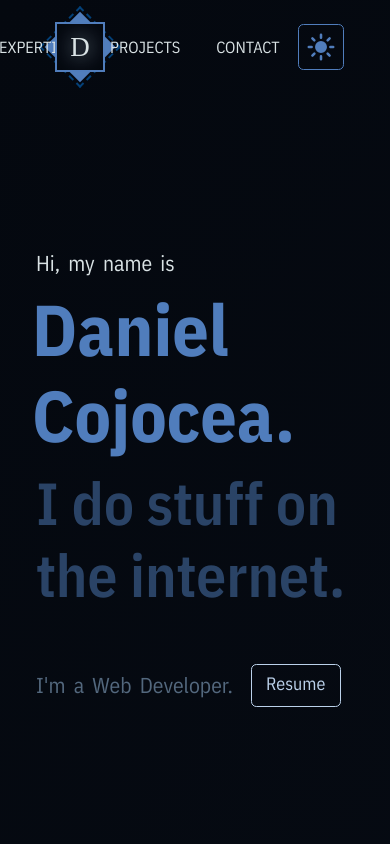
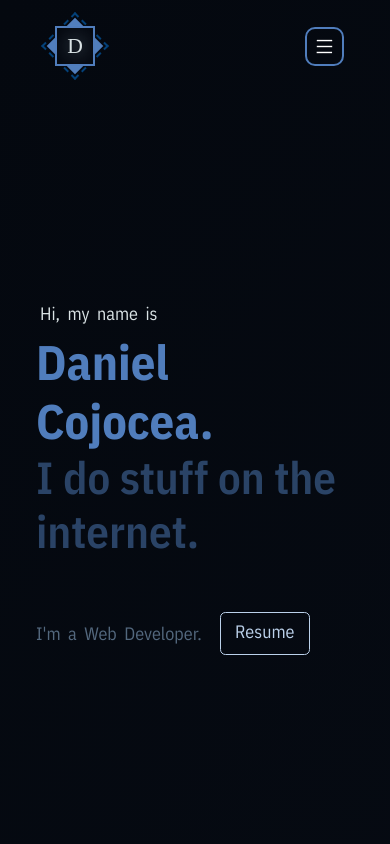
Before and after one commit to danielcj2/portfolio-v1, a React (Create React App) app: page / in a window 390 px wide. Shown: the top 844 px of the page. Built offline with nearby package versions, Linux system fonts and the light colour scheme; a web font is replaced by a local one.

Commit message:
mobile responsive

```diff
--- a/src/components/Contact.js
+++ b/src/components/Contact.js
@@ -1,4 +1,4 @@
-import SectionHeading from "./SectionHeading";
+// import SectionHeading from "./SectionHeading";
 import Form from './Form';
 import { IoMdMail } from "react-icons/io";
 
@@ -12,7 +12,7 @@ const Contact = () => {
           <h2>I'd love to hear from you.</h2>
           <div className="email-fill">
             <h5>Got a question, or just want to say hello?</h5>
-            <h6>EMAIL</h6>
+            <h6>CONTACT</h6>
             <a href="mailto:danielcojocea18@gmail.com" className="align-"><IoMdMail /> danielcojocea18@gmail.com</a>
           </div>
         </div>
--- a/src/components/Header.js
+++ b/src/components/Header.js
@@ -1,5 +1,5 @@
 import { IoSunny, IoMoon } from "react-icons/io5";
-import { useState } from "react";
+import { useState, useRef } from "react";
 import { HashLink } from "react-router-hash-link";
 import { scrollWidthOffset } from "./Functions";
 import { useTheme, useThemeUpdate } from "./ThemeContext";
@@ -9,6 +9,11 @@ const Header = () => {
   var [scrolled, setScrolled] = useState(false);
   const darkTheme = useTheme();
   const toggleTheme = useThemeUpdate();
+  const navRef = useRef();
+
+  const showNavBar = () => {
+    navRef.current.classList.toggle("responsive-nav")
+  }
 
   window.onscroll = function() {
     if(window.scrollY<=50){
@@ -22,11 +27,20 @@ const Header = () => {
     <header className={scrolled ? "fixed scrolled" : "fixed"}>
       <div className="header-wrapper d-flex flex-nowrap justify-content-end align-items-center">
         <div className="header-component not"><HashLink to="/#"><div className="star text-center d-flex flex-column justify-content-center">d</div></HashLink></div>
-        <div className="header-component"><HashLink to="/#about" scroll={scrollWidthOffset}>about</HashLink></div>
-        <div className="header-component"><HashLink to="/#expertise" scroll={scrollWidthOffset}>expertise</HashLink></div>
-        <div className="header-component"><HashLink to="/#projects" scroll={scrollWidthOffset}>projects</HashLink></div>
-        <div className="header-component"><HashLink to="/#contact" scroll={scrollWidthOffset}>contact</HashLink></div>
-        <div className="header-component"><div className={ darkTheme ? "theme-change-btn" : "theme-change-btn moon"} onClick={toggleTheme}>{darkTheme ? <IoSunny /> : <IoMoon />}</div></div>
+        <nav className="d-flex align-items-center" ref={navRef}>
+          <div className="header-component"><HashLink to="/#about" scroll={scrollWidthOffset} onClick={showNavBar}>about</HashLink></div>
+          <div className="header-component"><HashLink to="/#expertise" scroll={scrollWidthOffset} onClick={showNavBar}>expertise</HashLink></div>
+          <div className="header-component"><HashLink to="/#projects" scroll={scrollWidthOffset} onClick={showNavBar}>projects</HashLink></div>
+          <div className="header-component"><HashLink to="/#contact" scroll={scrollWidthOffset} onClick={showNavBar}>contact</HashLink></div>
+          <div className="header-component"><div className={ darkTheme ? "theme-change-btn" : "theme-change-btn moon"} onClick={toggleTheme}>{darkTheme ? <IoSunny /> : <IoMoon />}</div></div>
+        </nav>
+        <div className="nav-btn" onClick={showNavBar}>
+          <svg class="bars" viewBox="0 0 100 100" onclick="this.classList.toggle('active')">
+            <path class="line top" d="m 30,33 h 40 c 13.100415,0 14.380204,31.80258 6.899646,33.421777 -24.612039,5.327373 9.016154,-52.337577 -12.75751,-30.563913 l -28.284272,28.284272"></path>
+            <path class="line middle" d="m 70,50 c 0,0 -32.213436,0 -40,0 -7.786564,0 -6.428571,-4.640244 -6.428571,-8.571429 0,-5.895471 6.073743,-11.783399 12.286435,-5.570707 6.212692,6.212692 28.284272,28.284272 28.284272,28.284272"></path>
+            <path class="line bottom" d="m 69.575405,67.073826 h -40 c -13.100415,0 -14.380204,-31.80258 -6.899646,-33.421777 24.612039,-5.327373 -9.016154,52.337577 12.75751,30.563913 l 28.284272,-28.284272"></path>
+          </svg>
+        </div>
       </div>
     </header>
   )
--- a/src/css/app.css
+++ b/src/css/app.css
@@ -12,6 +12,7 @@
 
 *{
   scrollbar-width: thin;
+  scroll-behavior: smooth;
 }
 
 *::-webkit-scrollbar {
@@ -39,7 +40,7 @@ header{
   top: 0;
   left: 0;
   right: 0;
-  z-index: 100;
+  z-index: 10;
   border: solid 1px transparent;
   border-radius: 2px;
 }
@@ -57,6 +58,7 @@ header{
 
 .header-wrapper{
   width: 100%;
+  min-height: 45px;
 }
 
 .header-component{
@@ -84,9 +86,91 @@ header{
   padding: 0;
 }
 
-.header-component:first-child{
+.header-component.not:first-child{
   position: absolute;
   left: 0;
+}
+
+.nav-btn{
+  display: none;
+}
+
+@media only screen and (max-width: 800px){
+  .nav-btn{
+    display: block;
+    position: absolute;
+    border: 2px solid var(--bg-tertiary);
+    border-radius: 10px;
+  }
+
+  .bars {
+    width: 35px;
+    cursor: pointer;
+  }
+
+  .bars .line {
+    fill: none;
+    stroke: #FFFFFF;
+    stroke-width: 4;
+    stroke-linecap: square;
+    transition: stroke-dasharray 400ms,  stroke-dashoffset 400ms;
+  }
+  .bars .line.top {
+    stroke-dasharray: 40 172;
+  }
+  .bars .line.middle {
+    stroke-dasharray: 40 111;
+  }
+  .bars .line.bottom {
+    stroke-dasharray: 40 172;
+  }
+  .bars.active .top {
+    stroke-dashoffset: -132px;
+  }
+  .bars.active .middle {
+    stroke-dashoffset: -71px;
+  }
+  .bars.active .bottom {
+    stroke-dashoffset: -132px;
+  }
+
+  .scrolled:has(.responsive-nav){
+    margin-right: calc(var(--indent) + 10px);
+  }
+
+  .header-component a{
+    font-size: 1rem;
+  }
+
+  nav{
+    position: fixed;
+    top: -100vh;
+    left: 0;
+    width: 100%;
+    height: 100%;
+    display: flex;
+    flex-direction: column;
+    gap: 1rem;
+    align-items: center;
+    justify-content: center;
+    background-color: var(--bg-secondary);
+    transition: 1s;
+    transform: translateY(-100vh);
+  }
+
+  body:has(.responsive-nav){
+    overflow: hidden;
+  }
+
+  .responsive-nav{
+    transform: translateY(100vh);
+  }
+
+  .scrolled{
+    transition: none;
+    backdrop-filter: none;
+    -webkit-backdrop-filter: none;
+  }
 }
 
 .star{
@@ -191,20 +275,20 @@ header{
 .intro>h3{
   color: var(--font-primary);
   font-weight: 300;
-  font-size: 1.2rem;
+  font-size: clamp(1rem, 2.5vw, 1.2rem);
   word-spacing: 0.2rem;
 }
 
 .intro>h1{
   color: var(--bg-tertiary);
-  font-size: 4rem;
+  font-size: clamp(2.7rem, 8vw, 4rem);
   font-weight: 700;
   margin-left: -4px;
 }
 
 .intro>h2 {
   color: rgba(var(--bg-tertiary-rgb), 0.5) !important;
-  font-size: 3.3rem !important;
+  font-size: clamp(2.5rem, 7vw, 3.3rem) !important;
   font-weight: 600 !important;
 }
 
@@ -217,7 +301,7 @@ header{
   font-weight: 400;
   opacity: 0.5;
   margin: 0;
-  font-size: 1.2rem;
+  font-size: clamp(1rem, 2.5vw, 1.2rem);
   word-spacing: 0.2rem;
 }
 
@@ -346,7 +430,7 @@ a{
 
 .section>div>h2{
   color: var(--bg-tertiary);
-  font-size: 2rem;
+  font-size: clamp(1.5rem, 5vw, 2rem);
   font-weight: 700;
   margin-bottom: 3rem;
 }
@@ -681,7 +765,7 @@ a{
 .section:has(.contact)>div>h2{
   font-weight: 600;
   margin: 0;
-  font-size: 3.3rem;
+  font-size: clamp(2.5rem, 9vw, 3.3rem);
   line-height: 0.9;
 }
 
@@ -692,7 +776,7 @@ a{
 .email-fill>h5{
   color: var(--font-primary);
   font-weight: 300;
-  font-size: 1.05rem;
+  font-size: clamp(0.95rem, 2vw, 1.05rem);
   word-spacing: 0.1rem;
   margin-bottom: 50px;
   opacity: 0.4;
@@ -700,11 +784,11 @@ a{
 
 .email-fill a, .email-fill h6{
   text-decoration: none;
-  font-size: 0.9rem;
+  font-size: clamp(0.85rem, 2vw, 0.95rem);
   color: var(--font-tertiary);
   opacity: 0.8;
   margin: 0;
-  transition: all 0.5s;
+  transition: all 0.3s;
 }
 
 .email-fill svg{
@@ -927,3 +1011,57 @@ hr {
     top: -100vh;
   }
 }
+
+@media(max-width: 600px){
+  .star{
+    font-size: 1.2rem;
+    width: 40px;
+    height: 40px;
+  }
+
+  .star:before{
+    width: 40px;
+    height: 40px;
+  }
+
+  .theme-change-btn{
+    border: solid 0.15rem var(--bg-tertiary);
+  }
+
+  .intro>h1{
+    margin: 0;
+  }
+
+  .intro>h3{
+    margin-left: 4px;
+  }
+
+  .skill>div>svg{
+    width: 35px;
+    height: 35px;
+  }
+}
+
+@media(max-width: 900px){
+  .section:has(.contact){
+    flex-flow: column-reverse !important;
+  }
+
+  .section:has(.contact) div>.section-heading{
+    margin-bottom: 5px;
+  }
+
+  .email-fill{
+    margin-bottom: 50px;
+  }
+
+  .contact{
+    margin-right: 0;
+  }
+}
+
+@media(min-width: 900px) and (max-width:1100px){
+  .contact{
+    margin-right: 30px;
+  }
+}
```
